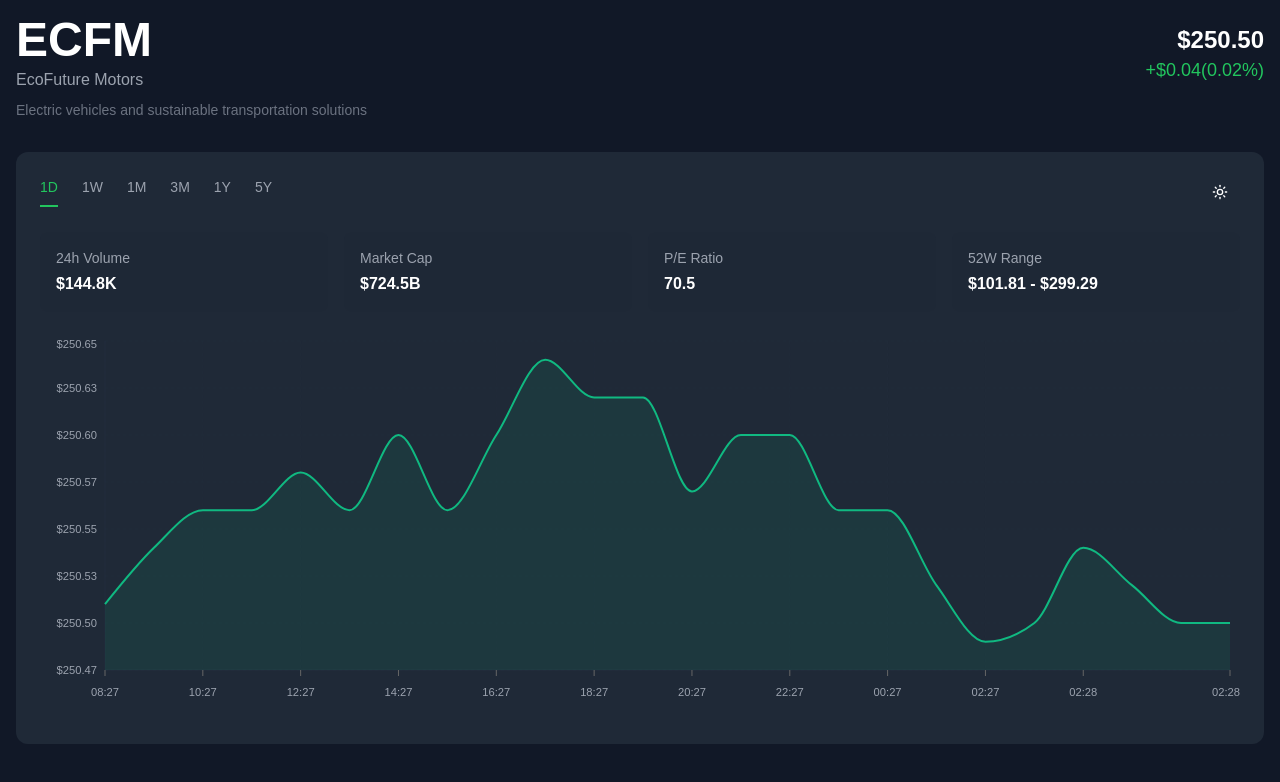
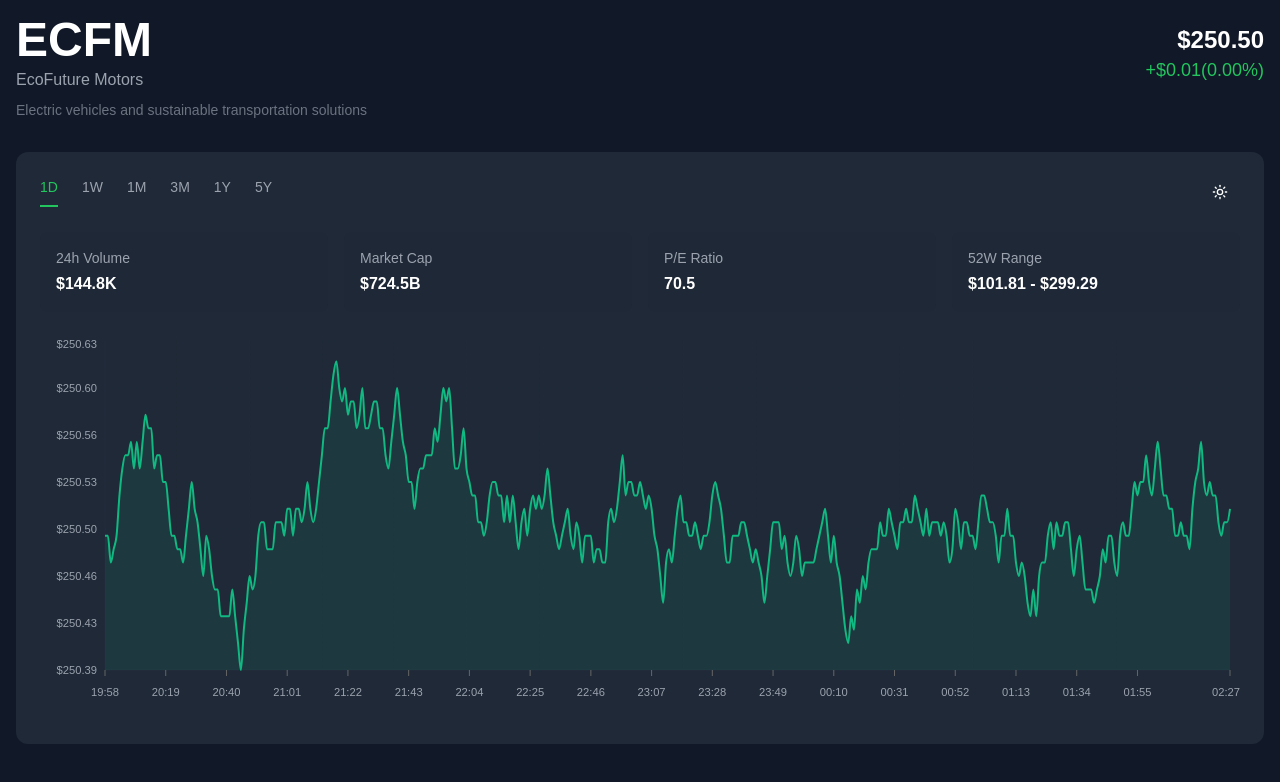
Before and after one commit to DrakeAlia/stock-simulator, a Next.js app: page / in a window 1280 px wide. Shown: the top 782 px of the page. Built offline with nearby package versions, Linux system fonts and the light colour scheme.

Commit message:
better timeframe and data

```diff
--- a/src/components/StockSimulator.tsx
+++ b/src/components/StockSimulator.tsx
@@ -74,6 +74,26 @@ interface AlertState {
   message: string;
   type: "info" | "warning" | "error";
 }
+
+// Update intervals (in milliseconds) for different timeframes
+const UPDATE_INTERVALS = {
+  "1D": 5000, // Update every 5 seconds for 1 day view
+  "1W": 15000, // Update every 15 seconds for 1 week view
+  "1M": 30000, // Update every 30 seconds for 1 month view
+  "3M": 60000, // Update every minute for 3 months view
+  "1Y": 120000, // Update every 2 minutes for 1 year view
+  "5Y": 300000, // Update every 5 minutes for 5 year view
+};
+
+// Number of data points to show for each timeframe
+const DATA_POINTS = {
+  "1D": 390, // One point per minute for 6.5 hours (market hours)
+  "1W": 7 * 24, // Hourly data for a week
+  "1M": 30, // Daily data for a month
+  "3M": 90, // Daily data for 3 months
+  "1Y": 252, // Trading days in a year
+  "5Y": 60, // Monthly data for 5 years
+};
 
 const CustomTooltip: React.FC<TooltipProps> = ({ active, payload }) => {
   if (active && payload?.[0]) {
@@ -179,35 +199,29 @@ const StockSimulator: React.FC<StockSimulatorProps> = ({
 
   const generateNewPrice = useCallback(
     (currentPrice: number, timeframe: TimeFrame): number => {
+      // Adjust volatility based on timeframe
       const volatilityMap = {
-        "1D": 0.0002,
-        "1W": 0.0005,
-        "1M": 0.001,
-        "3M": 0.002,
-        "1Y": 0.003,
-        "5Y": 0.005,
+        "1D": 0.0001, // Reduced volatility
+        "1W": 0.0003,
+        "1M": 0.0005,
+        "3M": 0.001,
+        "1Y": 0.002,
+        "5Y": 0.003,
       };
 
       const baseVolatility = volatilityMap[timeframe];
-      const randomFactor = Math.random() * 2 - 1;
-      const change = currentPrice * baseVolatility * randomFactor;
 
-      // Adjust mean reversion based on timeframe
-      const meanReversionMap = {
-        "1D": 0.001,
-        "1W": 0.002,
-        "1M": 0.005,
-        "3M": 0.01,
-        "1Y": 0.02,
-        "5Y": 0.03,
-      };
+      // Use a smoother random walk with mean reversion
+      const randomWalk = (Math.random() - 0.5) * 2; // Between -1 and 1
+      const meanReversionStrength = 0.05;
+      const meanPrice = initialPrice;
+      const meanReversion = (meanPrice - currentPrice) * meanReversionStrength;
 
-      const meanPrice = initialPrice;
-      const meanReversionFactor = meanReversionMap[timeframe];
-      const meanReversion = (meanPrice - currentPrice) * meanReversionFactor;
+      // Calculate price change with smoothing
+      const change = currentPrice * baseVolatility * randomWalk + meanReversion;
+      const newPrice = Math.max(0.01, currentPrice + change);
 
-      const newPrice = currentPrice + change + meanReversion;
-      return Math.max(0, Number(newPrice.toFixed(2)));
+      return Number(newPrice.toFixed(2));
     },
     [initialPrice]
   );
@@ -216,22 +230,35 @@ const StockSimulator: React.FC<StockSimulatorProps> = ({
     (
       timeframe: TimeFrame,
       currentPrice: number,
+      numPoints: number = DATA_POINTS[timeframe],
       now: Date = new Date()
     ): StockDataPoint[] => {
-      const pointsMap = {
-        "1D": { points: 24, interval: 60 }, // Every hour
-        "1W": { points: 7, interval: 24 * 60 }, // Daily
-        "1M": { points: 30, interval: 24 * 60 }, // Daily
-        "3M": { points: 90, interval: 24 * 60 }, // Daily
-        "1Y": { points: 365, interval: 24 * 60 }, // Daily
-        "5Y": { points: 60, interval: 30 * 24 * 60 }, // Monthly
-      };
-
-      const { points, interval } = pointsMap[timeframe];
       const newData: StockDataPoint[] = [];
       let basePrice = currentPrice;
 
-      for (let i = points - 1; i >= 0; i--) {
+      // Calculate interval based on timeframe
+      const getInterval = (tf: TimeFrame) => {
+        switch (tf) {
+          case "1D":
+            return 1; // 1 minute intervals
+          case "1W":
+            return 60; // 1 hour intervals
+          case "1M":
+            return 24 * 60; // 1 day intervals
+          case "3M":
+            return 24 * 60; // 1 day intervals
+          case "1Y":
+            return 24 * 60; // 1 day intervals
+          case "5Y":
+            return 30 * 24 * 60; // 1 month intervals
+          default:
+            return 1;
+        }
+      };
+
+      const interval = getInterval(timeframe);
+
+      for (let i = numPoints - 1; i >= 0; i--) {
         const timestamp = new Date(now);
         timestamp.setMinutes(timestamp.getMinutes() - i * interval);
 
@@ -253,92 +280,125 @@ const StockSimulator: React.FC<StockSimulatorProps> = ({
     [generateNewPrice]
   );
 
-  const generateSimulatedData = useCallback(
-    (timeframe: TimeFrame, basePrice: number) => {
-      setIsLoading(true);
-      const newData = generateDataPoints(timeframe, basePrice);
-      const lastPrice = newData[newData.length - 1]?.price ?? basePrice;
 
-      setCurrentPrice(lastPrice);
-      currentPriceRef.current = lastPrice;
-
-      setStockData(newData);
-      setTrend(lastPrice >= basePrice ? "up" : "down");
-      setIsLoading(false);
-    },
-    [generateDataPoints]
-  );
 
   useEffect(() => {
     // Initial data generation
     const initialData = generateDataPoints(
       timeframeRef.current,
-      currentPriceRef.current
+      currentPriceRef.current,
+      DATA_POINTS[timeframeRef.current]
     );
     setStockData(initialData);
     setIsLoading(false);
 
-    // Update more frequently (every 10 seconds instead of every minute)
+    // Set up the interval based on timeframe
+    const updateInterval = UPDATE_INTERVALS[timeframeRef.current];
+
     const interval = setInterval(() => {
-      const now = new Date();
       const newPrice = generateNewPrice(
         currentPriceRef.current,
         timeframeRef.current
       );
-      currentPriceRef.current = newPrice;
 
-      setCurrentPrice(newPrice);
-      setStockData((prevData) => {
-        const newData = [
-          ...prevData.slice(1),
-          {
-            timestamp: now,
-            displayTime: formatDateByTimeframe(now, timeframeRef.current),
-            price: newPrice,
-            volume: Math.floor(Math.random() * 1000000),
-            change: newPrice - prevData[0].price,
-            changePercent:
-              ((newPrice - prevData[0].price) / prevData[0].price) * 100,
-          },
-        ];
+      // Smooth transition to new price
+      const transitionSteps = 10;
+      const priceDiff = (newPrice - currentPriceRef.current) / transitionSteps;
 
-        setTrend(
-          newPrice >= prevData[prevData.length - 1].price ? "up" : "down"
-        );
-        return newData;
-      });
-    }, 1000);
+      let step = 0;
+      const transitionInterval = setInterval(() => {
+        if (step < transitionSteps) {
+          const interpolatedPrice = currentPriceRef.current + priceDiff;
+          currentPriceRef.current = Number(interpolatedPrice.toFixed(2));
+
+          setCurrentPrice(currentPriceRef.current);
+          setStockData((prevData) => {
+            const newData = [...prevData];
+            const lastPoint = newData[newData.length - 1];
+
+            // Update the last point with interpolated price
+            newData[newData.length - 1] = {
+              ...lastPoint,
+              price: currentPriceRef.current,
+              change: currentPriceRef.current - prevData[0].price,
+              changePercent:
+                ((currentPriceRef.current - prevData[0].price) /
+                  prevData[0].price) *
+                100,
+            };
+
+            return newData;
+          });
+
+          step++;
+        } else {
+          clearInterval(transitionInterval);
+        }
+      }, updateInterval / transitionSteps);
+    }, updateInterval);
 
     intervalRef.current = interval;
 
     return () => {
-      if (interval) {
-        clearInterval(interval);
+      if (intervalRef.current) {
+        clearInterval(intervalRef.current);
       }
     };
   }, [generateDataPoints, generateNewPrice]);
 
+  // 3. Replace your handleTimeframeChange function with this version:
   const handleTimeframeChange = (newTimeframe: TimeFrame) => {
     setIsLoading(true);
     setSelectedTimeframe(newTimeframe);
     timeframeRef.current = newTimeframe;
 
-    // Clear existing interval
+    // Clear existing intervals
     if (intervalRef.current) {
       clearInterval(intervalRef.current);
     }
 
-    // Generate new data with a slight delay
+    // Generate new data with appropriate number of points
     setTimeout(() => {
-      generateSimulatedData(newTimeframe, currentPriceRef.current);
+      const newData = generateDataPoints(
+        newTimeframe,
+        currentPriceRef.current,
+        DATA_POINTS[newTimeframe]
+      );
+      setStockData(newData);
+      setIsLoading(false);
 
-      // Adjust update frequency based on timeframe
-      const updateInterval = newTimeframe === "1D" ? 1000 : 5000;
+      // Set up new interval with appropriate timing
+      const interval = setInterval(() => {
+        const newPrice = generateNewPrice(
+          currentPriceRef.current,
+          newTimeframe
+        );
+        currentPriceRef.current = newPrice;
 
-      intervalRef.current = setInterval(() => {
-        generateSimulatedData(timeframeRef.current, currentPriceRef.current);
-      }, updateInterval);
-    }, 300);
+        setCurrentPrice(newPrice);
+        setStockData((prevData) => {
+          const newData = [
+            ...prevData.slice(1),
+            {
+              timestamp: new Date(),
+              displayTime: formatDateByTimeframe(new Date(), newTimeframe),
+              price: newPrice,
+              volume: Math.floor(Math.random() * 1000000),
+              change: newPrice - prevData[0].price,
+              changePercent:
+                ((newPrice - prevData[0].price) / prevData[0].price) * 100,
+            },
+          ];
+
+          setTrend(
+            newPrice >= prevData[prevData.length - 1].price ? "up" : "down"
+          );
+          return newData;
+        });
+      }, UPDATE_INTERVALS[newTimeframe]);
+
+      intervalRef.current = interval;
+    }, 1000);
 
     onTimeframeChange?.(newTimeframe);
   };
```
